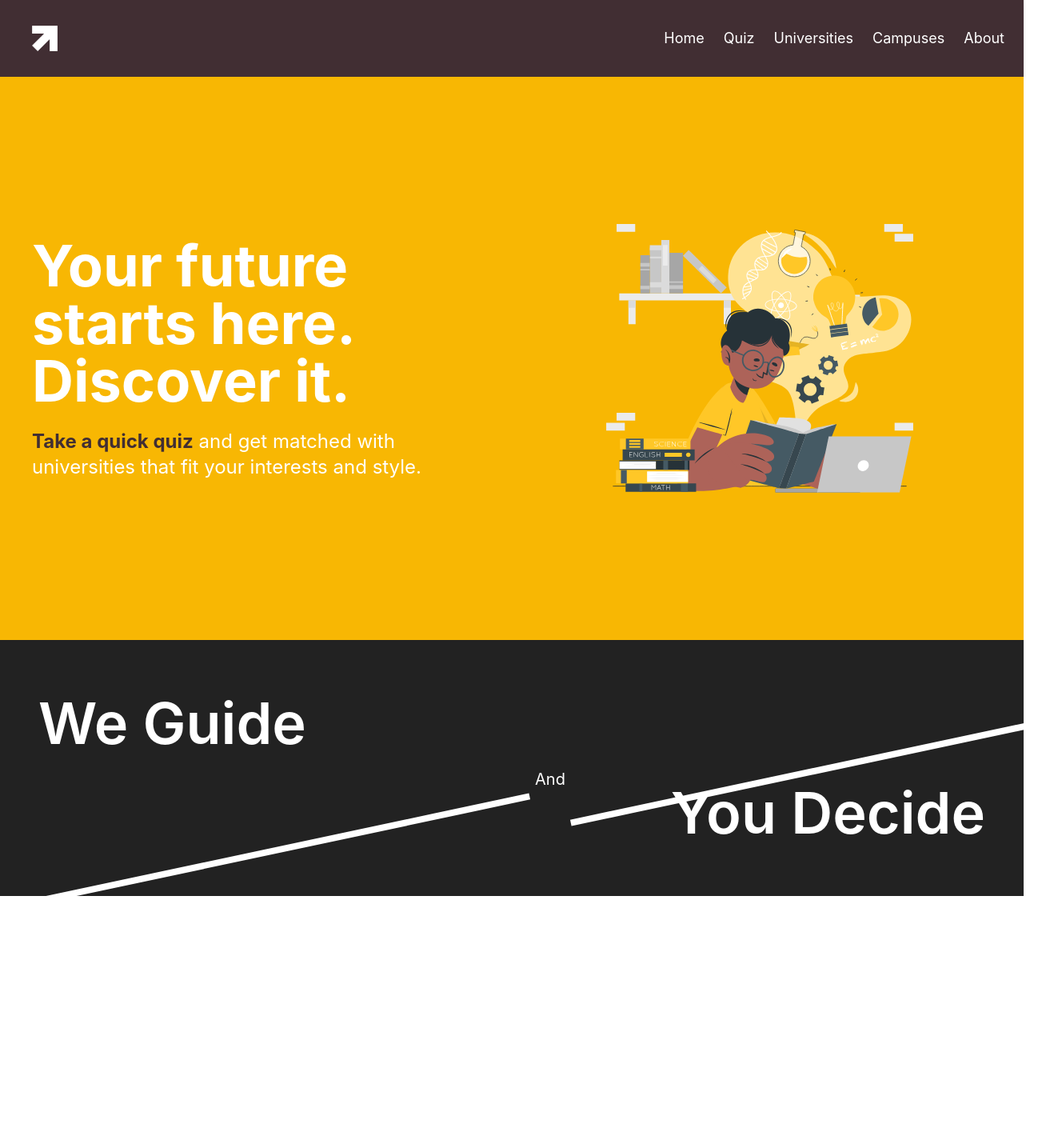
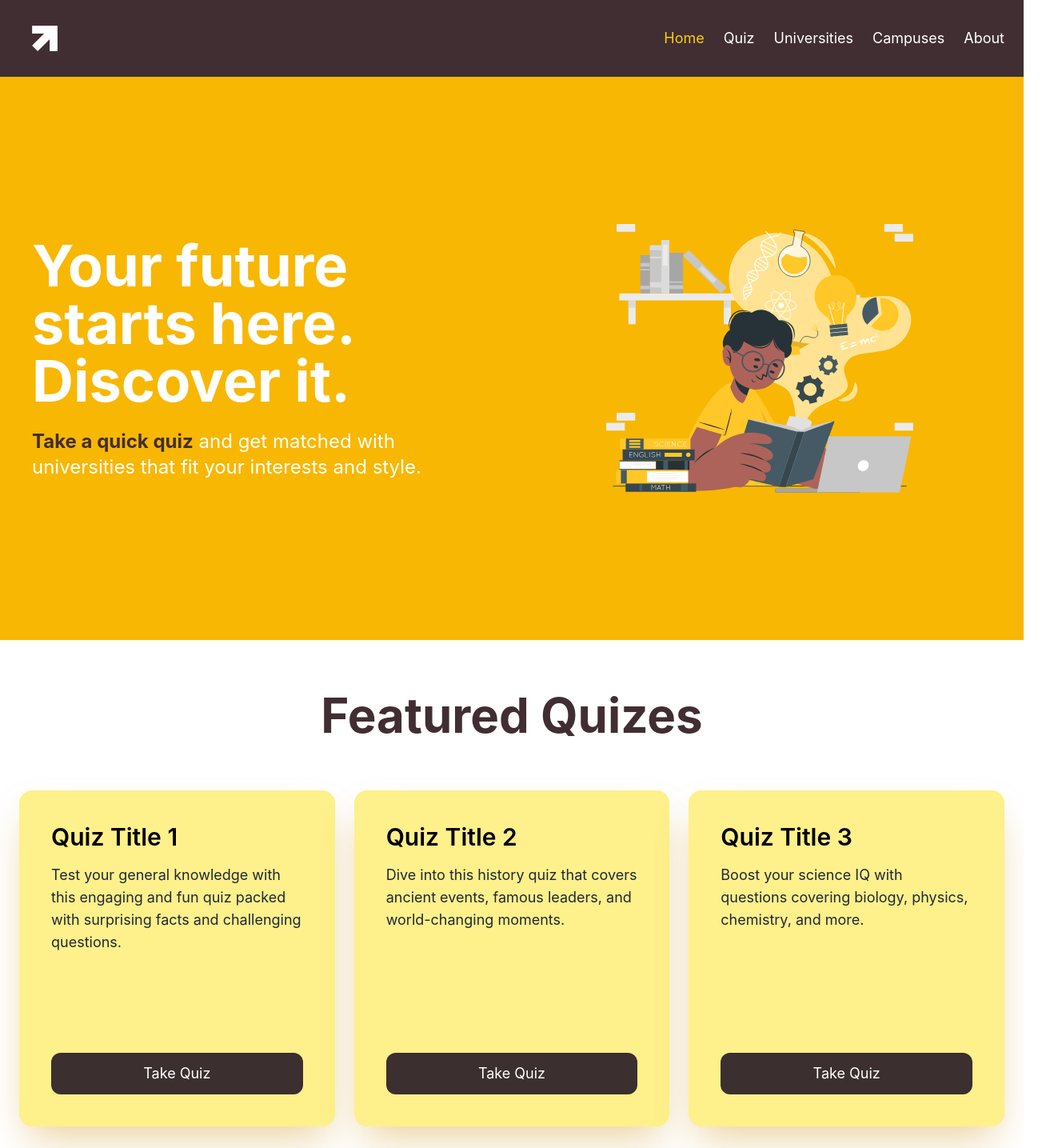
Before and after one commit to jasir3124/NextChapter, a React (Create React App) app in the folder frontend/: page / in a window 1280 px wide. Shown: the top 1435 px of the page at 80% size, 1328 px wide, since content can reach past the window. Before the commit the page ends 1128 px from the top, so only its background shows below. Built offline with nearby package versions, Linux system fonts and the light colour scheme.

Commit message:
Featured quizes and active header text
efsefsefzddxc

```diff
--- a/frontend/src/Components/Header.jsx
+++ b/frontend/src/Components/Header.jsx
@@ -1,43 +1,38 @@
 import React from "react";
-    import { Link } from "react-router-dom";
-    import headerLogo from "../assets/logos/headerlogo.png"
+import { NavLink } from "react-router-dom";
+import headerLogo from "../assets/logos/headerlogo.png";
 
 const Header = () => {
   return (
     <header className="bg-darkBrown text-white px-6 py-4 flex items-center justify-between shadow-md">
-        {/* Logo or Brand Name */}
-        <Link to="/" className="text-3xl w-40px font-bold text-primary">
+      {/* Logo */}
+      <NavLink to="/" className="text-3xl w-40px font-bold text-primary">
         <img src={headerLogo} alt="NextChapter - TBU" className="w-16 h-16" />
-        </Link>
+      </NavLink>
 
       {/* Navigation */}
       <nav>
         <ul className="flex gap-6 text-lg">
-            <li>
-                <Link to="/" className="hover:text-primary transition-colors duration-200">
-                Home
-                </Link>
+          {[
+            { name: "Home", to: "/" },
+            { name: "Quiz", to: "/quiz" },
+            { name: "Universities", to: "/universities" },
+            { name: "Campuses", to: "/campus" },
+            { name: "About", to: "/about" },
+          ].map((item) => (
+            <li key={item.to}>
+              <NavLink
+                to={item.to}
+                className={({ isActive }) =>
+                  isActive
+                    ? "text-yellow-400 transition-colors duration-200"
+                    : "hover:text-primary transition-colors duration-200"
+                }
+              >
+                {item.name}
+              </NavLink>
             </li>
-            <li>
-                <Link to="/quiz" className="hover:text-primary transition-colors duration-200">
-                Quiz
-                </Link>
-            </li>
-            <li>
-                <Link to="/universities" className="hover:text-primary transition-colors duration-200">
-                Universities
-                </Link>
-            </li>
-            <li>
-                <Link to="/campus" className="hover:text-primary transition-colors duration-200">
-                Campuses
-                </Link>
-            </li>
-            <li>
-                <Link to="/about" className="hover:text-primary transition-colors duration-200">
-                About
-                </Link>
-            </li>
+          ))}
         </ul>
       </nav>
     </header>
--- /dev/null
+++ b/frontend/src/Components/Home/TopQuizes.jsx
@@ -0,0 +1,41 @@
+import React from "react";
+
+const TopQuizes = () => {
+  return (
+    <div className="w-full py-16 px-6">
+      {/* Top Header */}
+      <h2 className="text-6xl font-bold text-darkBrown text-center mb-16">
+        Featured Quizes
+      </h2>
+
+      {/* Cards Grid */}
+      <div className="max-w-7xl mx-auto grid grid-cols-1 sm:grid-cols-2 lg:grid-cols-3 gap-6">
+        {[1, 2, 3].map((num) => (
+          <div
+            key={num}
+            className="bg-yellow-200 rounded-2xl shadow-2xl shadow-yellow-600/40 p-10 flex flex-col justify-between min-h-[420px]"
+          >
+            <div>
+              <h2 className="text-3xl font-semibold mb-4">
+                Quiz Title {num}
+              </h2>
+              <p className="text-gray-800 text-lg mb-6">
+                {num === 1 &&
+                  "Test your general knowledge with this engaging and fun quiz packed with surprising facts and challenging questions."}
+                {num === 2 &&
+                  "Dive into this history quiz that covers ancient events, famous leaders, and world-changing moments."}
+                {num === 3 &&
+                  "Boost your science IQ with questions covering biology, physics, chemistry, and more."}
+              </p>
+            </div>
+            <button className="bg-[#3B2F2F] text-white py-3 px-5 rounded-xl hover:bg-[#2c2424] transition text-lg">
+              Take Quiz
+            </button>
+          </div>
+        ))}
+      </div>
+    </div>
+  );
+};
+
+export default TopQuizes;
--- a/frontend/src/Pages/Home.jsx
+++ b/frontend/src/Pages/Home.jsx
@@ -1,14 +1,14 @@
 import React, {useEffect} from 'react'
 import HeroSection from "../Components/Home/HeroSection";
 import Header from '../Components/Header';
-import UnderHero from "../Components/Home/UnderHero";
+import TopQuizes from '../Components/Home/TopQuizes';
 
 const Home = () => {
     return (
         <div>
             <Header />
             <HeroSection />
-            <UnderHero />
+            <TopQuizes />
         </div>
     )
 }
```
Lines whose indentation alone changed are shown as unchanged.
